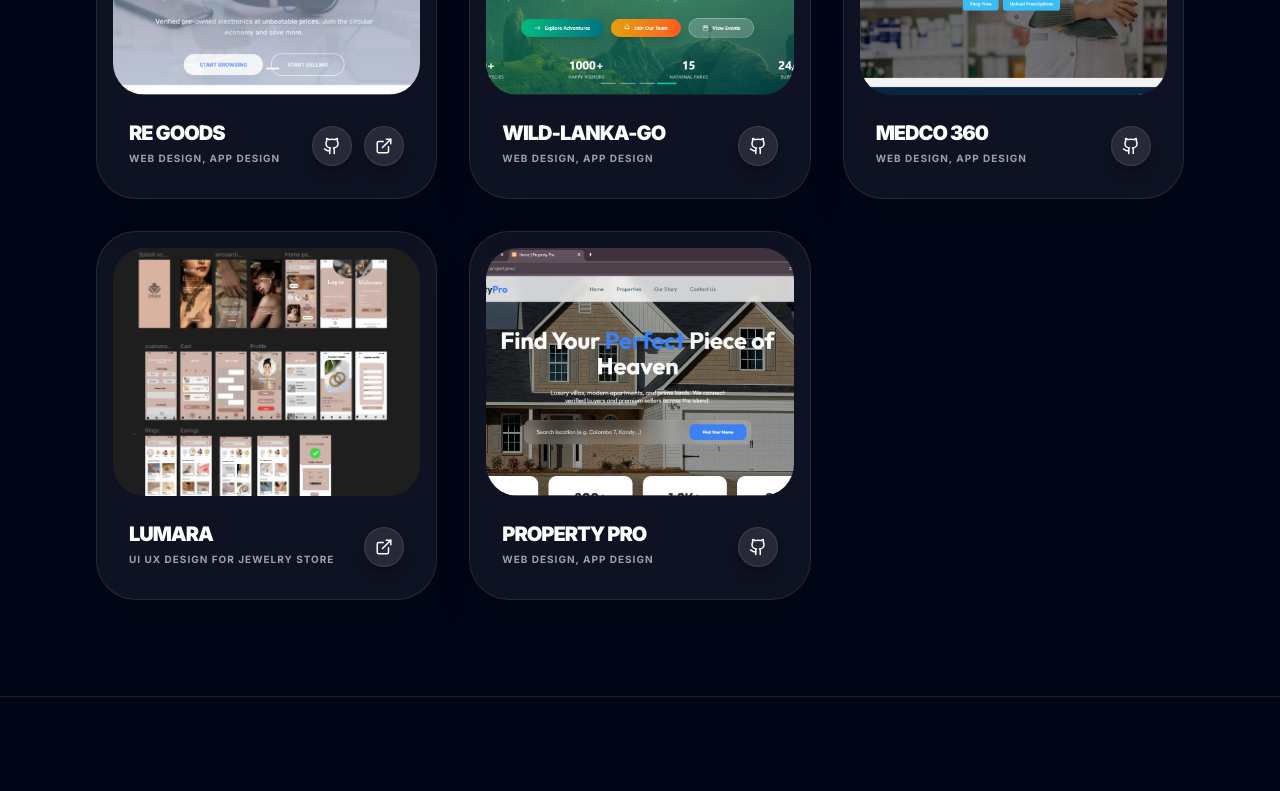
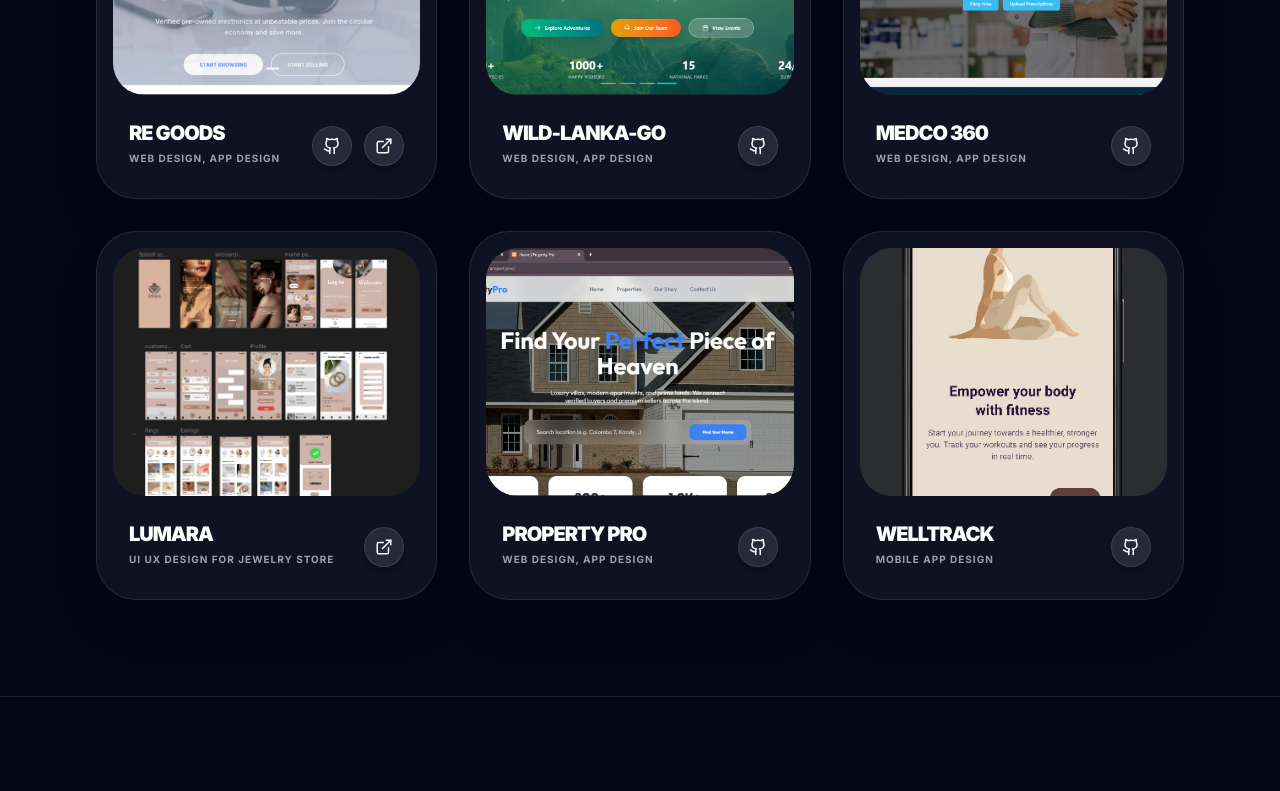
Before and after one commit to sewminiwijesiri/Portfolio, a Next.js app: page /projects in a window 1280 px wide. Shown: the part 621-1412 px from the top of the page. Built offline with nearby package versions, Linux system fonts and the light colour scheme.

Commit message:
feat: add a new projects page component to display a portfolio of work and include the WellTrack project image.

```diff
--- a/src/app/projects/page.jsx
+++ b/src/app/projects/page.jsx
@@ -44,6 +44,13 @@ const allProjects = [
     description: "Web Design, App Design",
     image: "/images/propertypro.jpg",
     github: "https://github.com/sewminiwijesiri/propertypro.git",
+  },
+  {
+    title: "WellTrack",
+    category: "Mobile App",
+    description: "Mobile App Design",
+    image: "/images/welltrack.png",
+    github: "https://github.com/sewminiwijesiri/WellTrack.git",
   }
 ];
 
```
Also changed, not shown: public/images/IMG-20230909-WA0007.jpg (deleted), public/images/welltrack.png (added).
